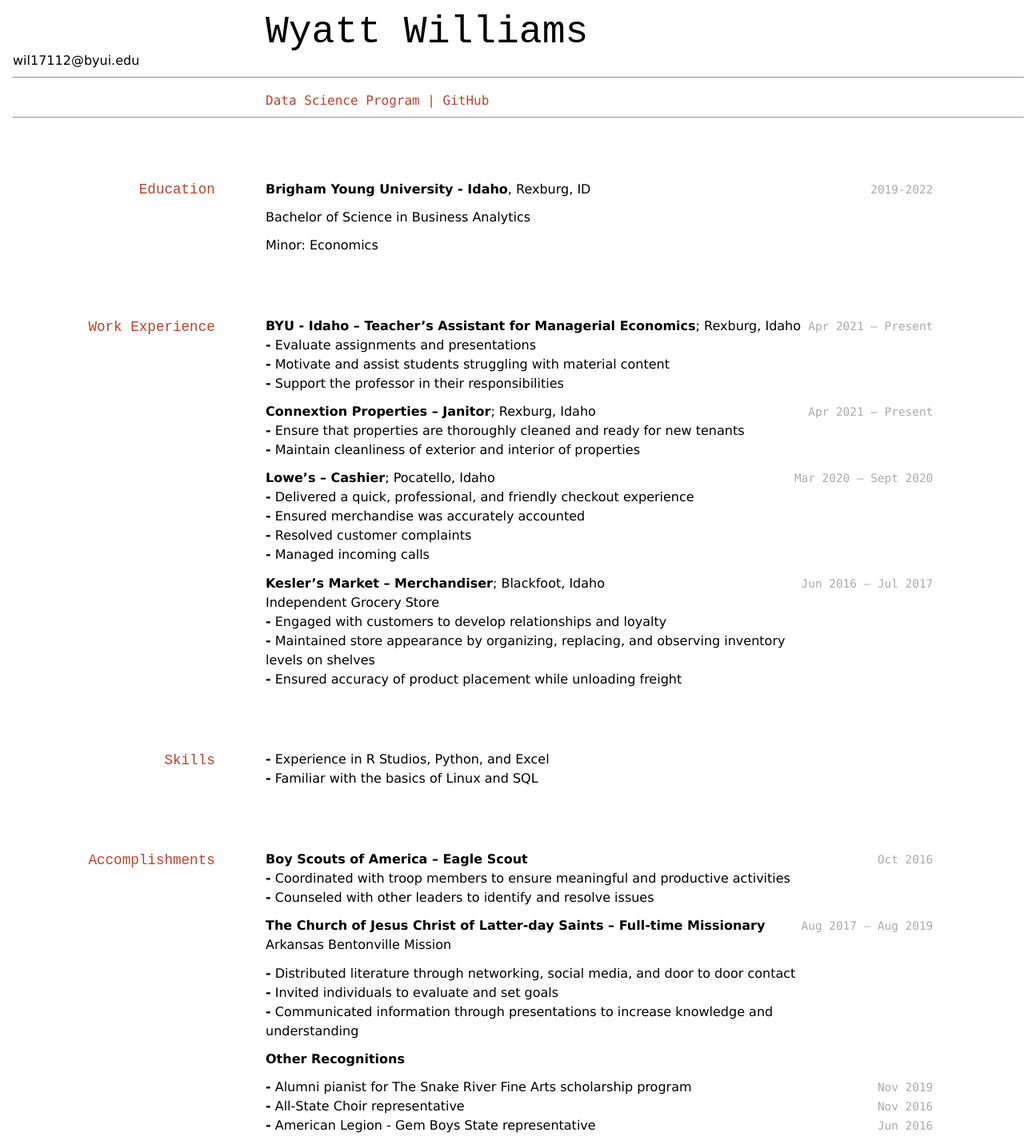
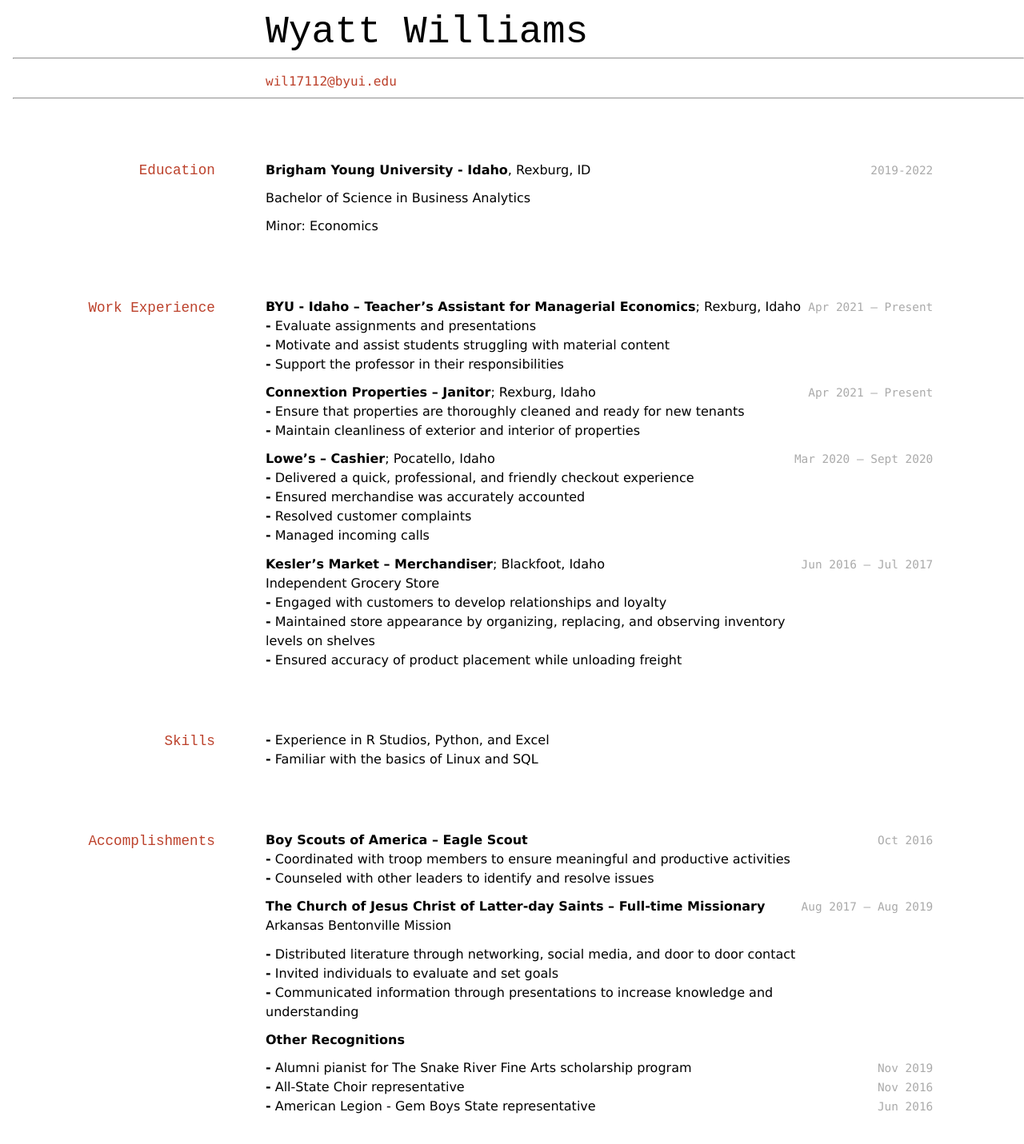
Before and after one commit to Williams-W/Williams-resume, a Jekyll site: the page built from docs/index.md, in a window 1280 px wide. Shown: the whole page at 80% size. Built offline with Jekyll 4.4.1, drawn with Linux system fonts in a browser that asks for light colours; after the commit the page ends 1407 px from its top, so only the background shows below that.

Commit message:
format fixed

```diff
--- a/docs/index.md
+++ b/docs/index.md
@@ -3,11 +3,10 @@ layout: cv
 title: Wyatt Williams' Resume
 ---
 # Wyatt Williams
-##### wil17112@byui.edu
+
 -----
 <div id="webaddress">
-<a href="https://byuidatascience.github.io/development.html">Data Science Program</a>
-| <a href="https://github.com/byuids-resumes">GitHub</a>
+<a href="mailto: wil17112@byui.edu">wil17112@byui.edu</a>
 </div>
 
 <!-- https://www.monique.tech/the-art-of-markdown -->
```
